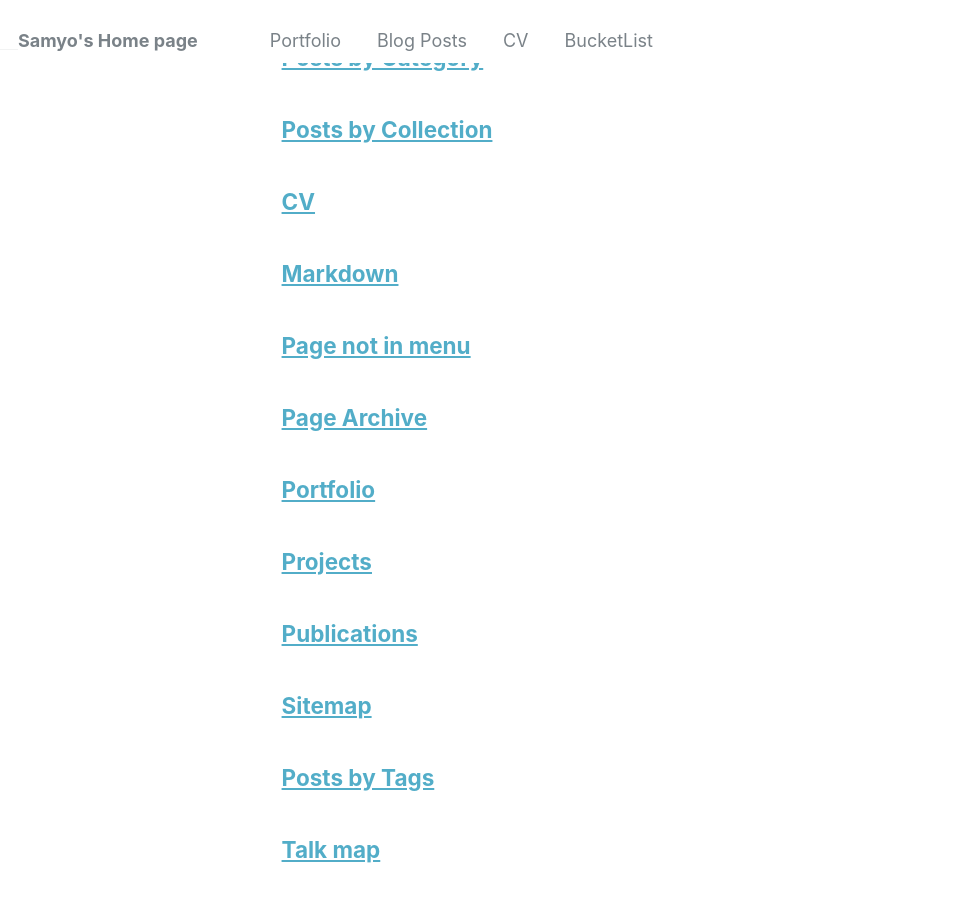
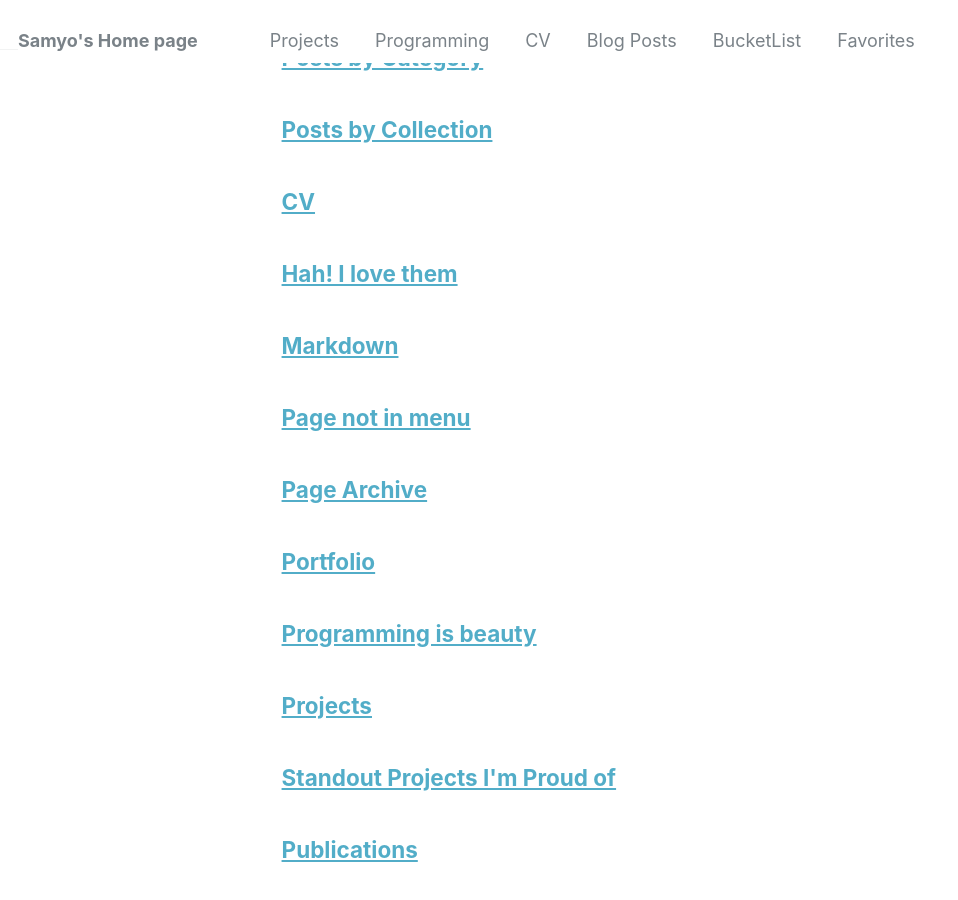
Before and after one commit to samyo00/samyo00.github.io, a Jekyll site: the page built from _pages/page-archive.html, in a window 1280 px wide and 900 px high, scrolled down 475 px. Shown: the whole window, without its empty margins (0-958 px from the left). Built offline with Jekyll 4.4.1, drawn with Linux system fonts in a browser that asks for light colours.

Commit message:
Add all the headers

```diff
--- a/_data/navigation.yml
+++ b/_data/navigation.yml
@@ -9,15 +9,27 @@ main:
   # - title: "Projects"
   #   url: /projects/
 
-  - title: "Portfolio"
-    url: /portfolio/
+  # - title: "Portfolio"
+  #   url: /portfolio/
 
-  - title: "Blog Posts"
-    url: /year-archive/
+  - title: Projects
+    url: /projects/
+
+  - title: Programming
+    url: /programming/
 
   - title: "CV"
     #url: /cv/
     url: https://drive.google.com/file/d/1tfgM_XYZvMDgYkXjzK9bp74-wxrKaas3/view?usp=sharing
 
+
+
+  - title: "Blog Posts"
+    url: /year-archive/
+
+
   - title: "BucketList"
     url: /bucketlist/
+
+  - title: "Favorites"
+    url: /favorites/
```
Also changed, not shown: _pages/favorites.md (added, +8 -0 lines), _pages/programming.md (added, +8 -0 lines), _pages/projects.md (added, +8 -0 lines).
